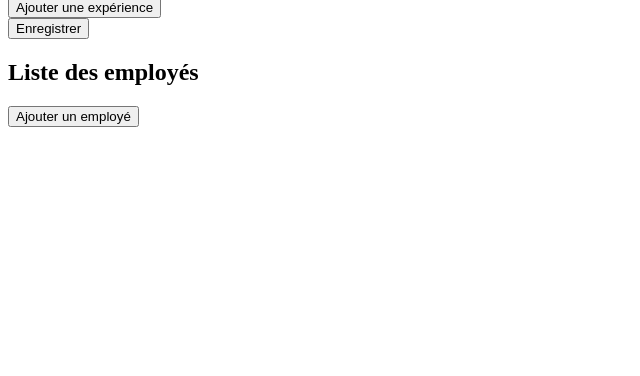
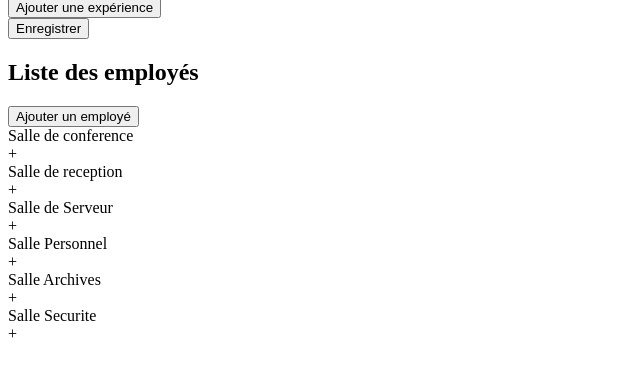
Before and after one commit to ZahirKaoutar/Workaspace, a plain HTML site: page index.html in a window 1280 px wide. Shown: the part 204-580 px from the top of the page, without its empty margins (0-640 px from the left). Drawn offline with Linux system fonts and the light colour scheme.

Commit message:
ajout de partie zone de plan

```diff
--- a/index.html
+++ b/index.html
@@ -71,7 +71,39 @@
             <button class="addemployer">Ajouter un employé</button>
 
     </section>
-    <section class="side2"></section>
+    <section class="side2">
+          <div class="ZonCont">
+
+            <div class="z-Conference">
+                <div class="name-z">Salle de conference</div>
+                <span class="plus">+</span>
+            </div>
+            <div class="z-Réception">
+                <div  class="name-z">Salle de reception</div>
+                <span class="plus">+</span>
+            </div>
+            <div class="z-serveurs">
+                <div  class="name-z">Salle de Serveur</div>
+                <span class="plus">+</span>
+            </div>
+            <div class="z-personnel">
+                <div>Salle Personnel</div>
+                <span class="plus">+</span>
+            </div>
+            <div class="z-archives">
+                <div> Salle Archives </div>
+                <span class="plus">+</span>
+            </div>
+            <div class="z-securite">
+                <div> Salle Securite </div>
+
+                <span class="plus">+</span>
+            </div>
+
+
+
+        </div>
+    </section>
    </main>
    <footer></footer>
 
```
